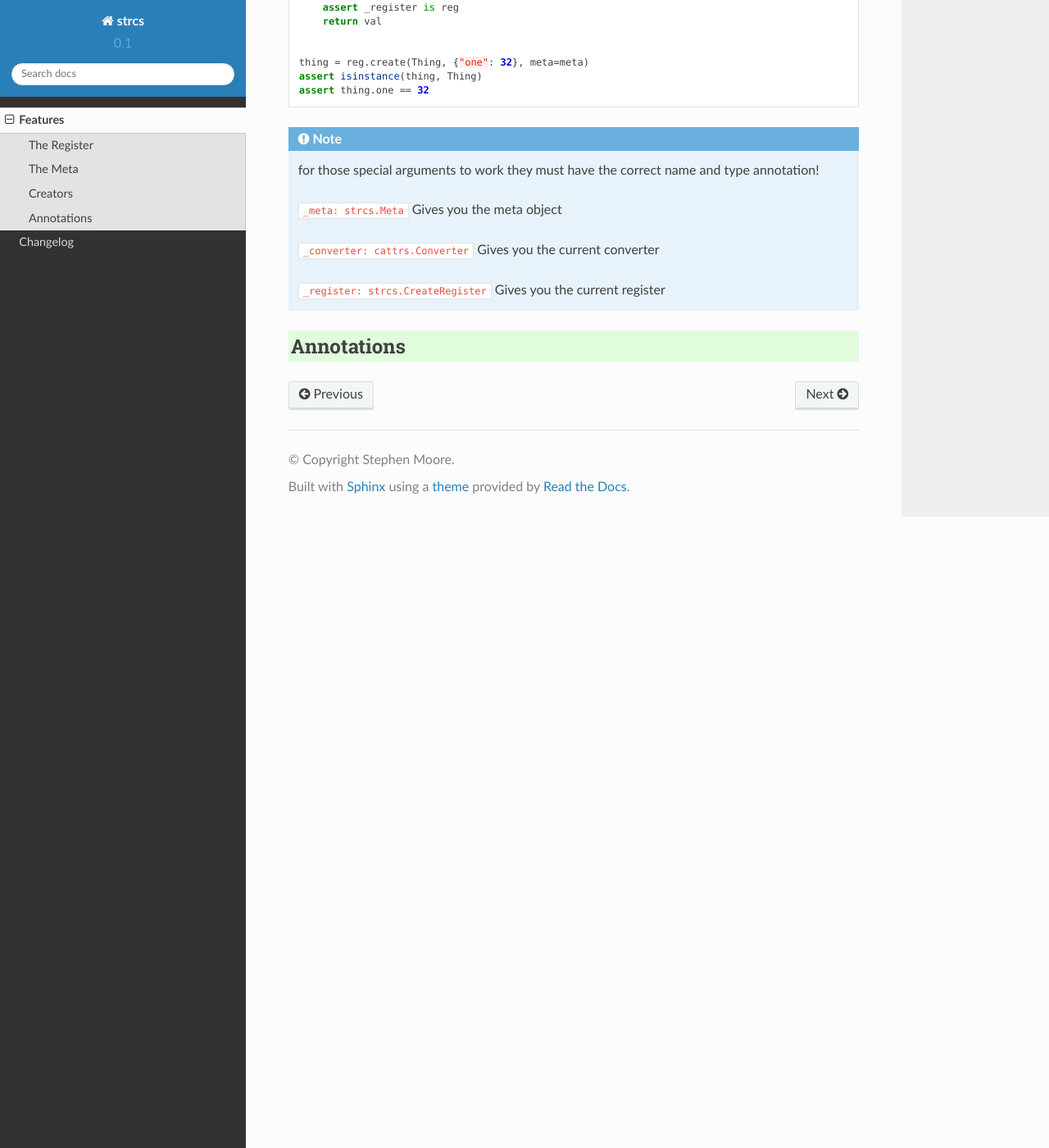
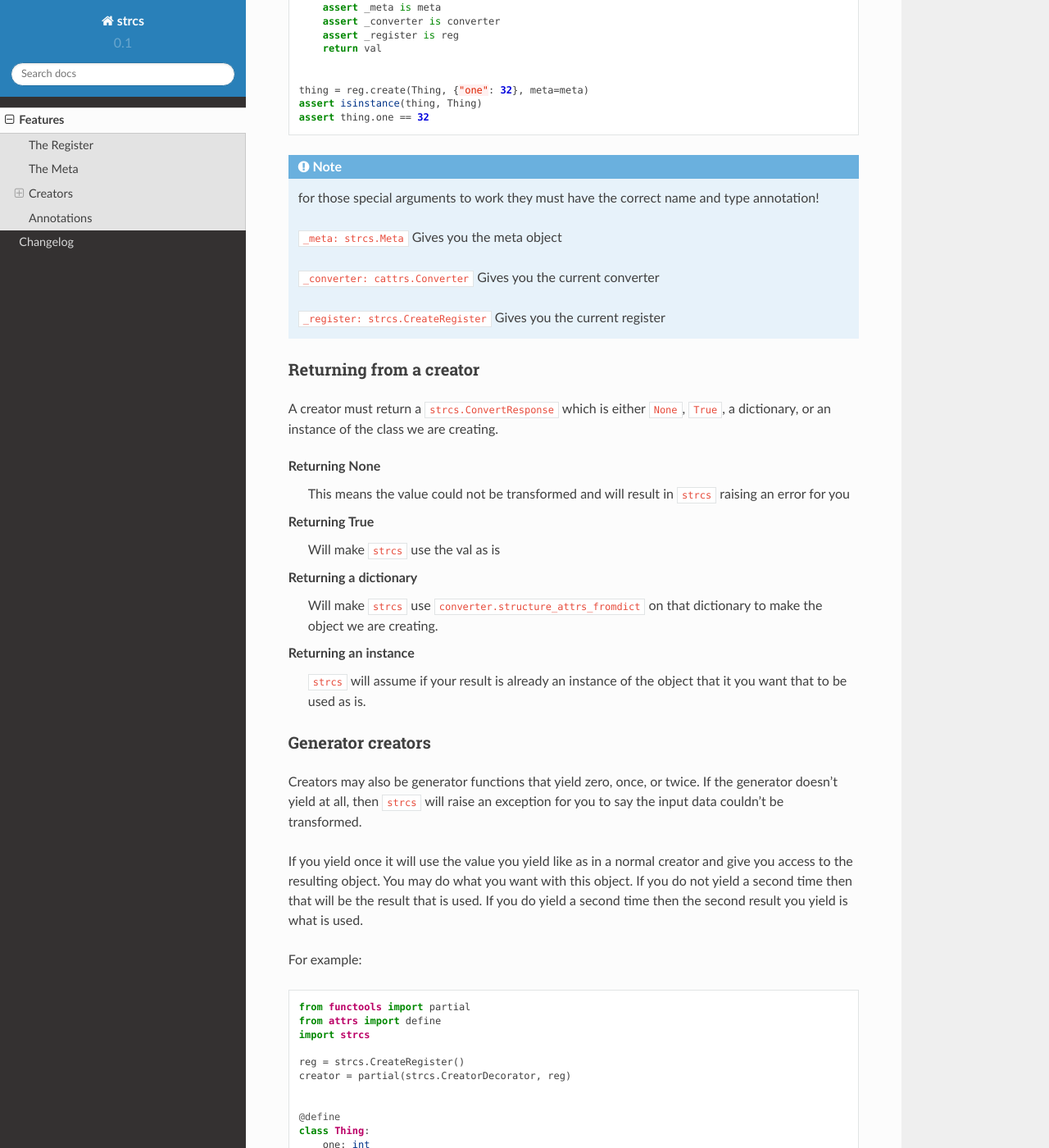
Before and after one commit to delfick/strcs, a Sphinx documentation site: the page built from docs/strcs/features.rst, in a window 1280 px wide and 1400 px high, scrolled down 4173 px. Shown: the whole window at 82% size. Built offline with Sphinx 7.4.7 and the Read the Docs theme 2.0.0, drawn with Linux system fonts in a browser that asks for light colours; some of the changed text lies outside the part shown.

Commit message:
docs: add more about creators

```diff
--- a/docs/strcs/features.rst
+++ b/docs/strcs/features.rst
@@ -22,6 +22,7 @@ It and the decorator we use to add to it, are created with the following:
 
 .. code-block:: python
 
+    from functools import partial
     import strcs
 
     reg = strcs.CreateRegister()
@@ -117,6 +118,7 @@ For example:
 
 .. code-block:: python
 
+    from functools import partial
     from attrs import define
     import strcs
 
@@ -238,6 +240,124 @@ converter being used, and the register being used:
 
    ``_register: strcs.CreateRegister`` Gives you the current register
 
+Returning from a creator
+++++++++++++++++++++++++
+
+A creator must return a ``strcs.ConvertResponse`` which is either ``None``,
+``True``, a dictionary, or an instance of the class we are creating.
+
+Returning None
+    This means the value could not be transformed and will result in ``strcs``
+    raising an error for you
+
+Returning True
+    Will make ``strcs`` use the val as is
+
+Returning a dictionary
+    Will make ``strcs`` use ``converter.structure_attrs_fromdict`` on that
+    dictionary to make the object we are creating.
+
+Returning an instance
+    ``strcs`` will assume if your result is already an instance of the object
+    that it you want that to be used as is.
+
+Generator creators
+++++++++++++++++++
+
+Creators may also be generator functions that yield zero, once, or twice. If the
+generator doesn't yield at all, then ``strcs`` will raise an exception for you
+to say the input data couldn't be transformed.
+
+If you yield once it will use the value you yield like as in a normal creator
+and give you access to the resulting object. You may do what you want with this
+object. If you do not yield a second time then that will be the result that is
+used. If you do yield a second time then the second result you yield is what is
+used.
+
+For example:
+
+.. code-block:: python
+
+    from functools import partial
+    from attrs import define
+    import strcs
+
+    reg = strcs.CreateRegister()
+    creator = partial(strcs.CreatorDecorator, reg)
+
+
+    @define
+    class Thing:
+        one: int
+
+        def do_something(self):
+            print(f"DOING SOMETHING WITH {self.one}")
+
+
+    @creator(Thing)
+    def create_thing(val: int):
+        res = yield {"one": val}
+        assert isinstance(res, Thing)
+        assert res.one == val
+
+        res.do_something()
+        # We don't yield again, so res is the value that will be used
+
+
+    thing = reg.create(Thing, 23)
+    # prints "DOING SOMETHING WITH 23" to the console
+    assert isinstance(thing, Thing)
+    assert thing.one == 23
+
+Generator creators may also yield other generators:
+
+.. code-block:: python
+
+    from functools import partial
+    from attrs import define
+    import typing as tp
+    import strcs
+
+    reg = strcs.CreateRegister()
+    creator = partial(strcs.CreatorDecorator, reg)
+
+
+    called = []
+
+
+    @define(slots=False)
+    class Thing:
+        one: int = 1
+
+        def __post_attrs_init__(self):
+            self.two = None
+            self.three = None
+
+
+    def recursion_is_fun(value: tp.Any):
+        assert isinstance(value, dict)
+        assert value == {"one": 20}
+        called.append(2)
+        made = yield {"one": 60}
+        made.two = 500
+        called.append(3)
+
+
+    @creator(Thing)
+    def make(value: tp.Any):
+        called.append(1)
+        made = yield recursion_is_fun(value)
+        made.three = 222
+        called.append(4)
+
+
+    made = reg.create(Thing, {"one": 20})
+    assert isinstance(made, Thing)
+    assert made.one == 60
+    assert made.two == 500
+    assert made.three == 222
+    assert called == [1, 2, 3, 4]
+
 .. _features_annotations:
 
 Annotations
```
Also changed, not shown: other parts of docs/strcs/features.rst (+1 -1 lines).
